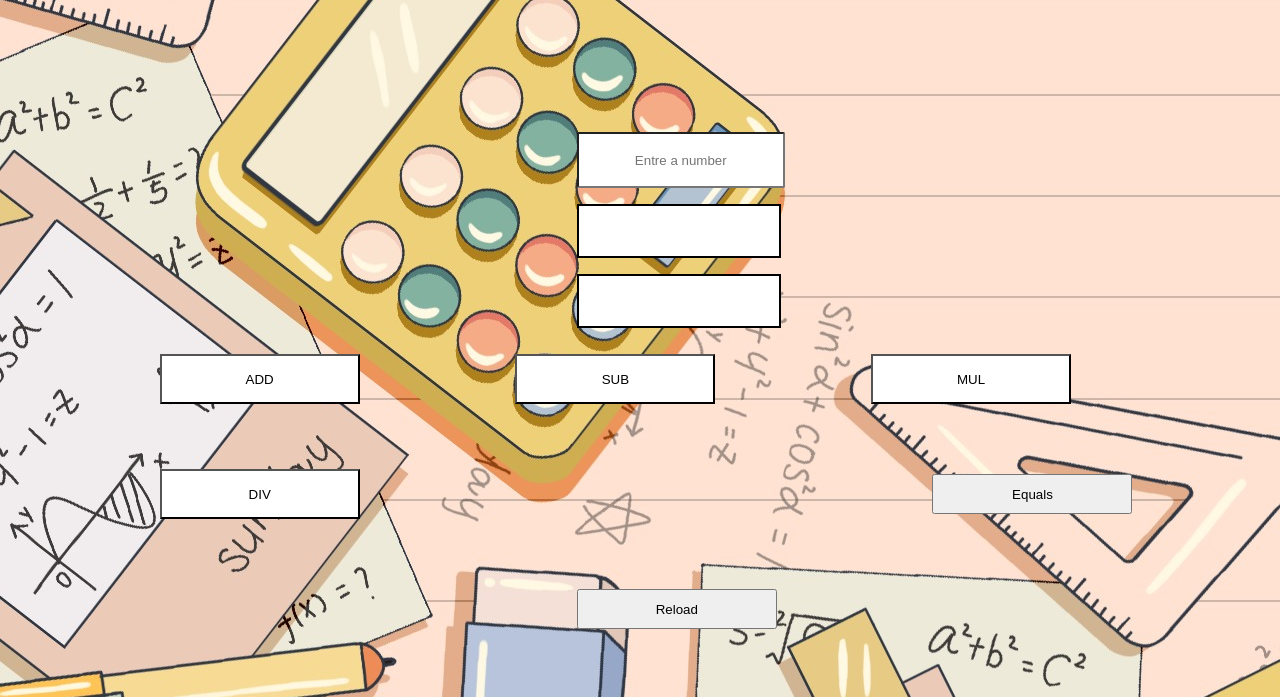
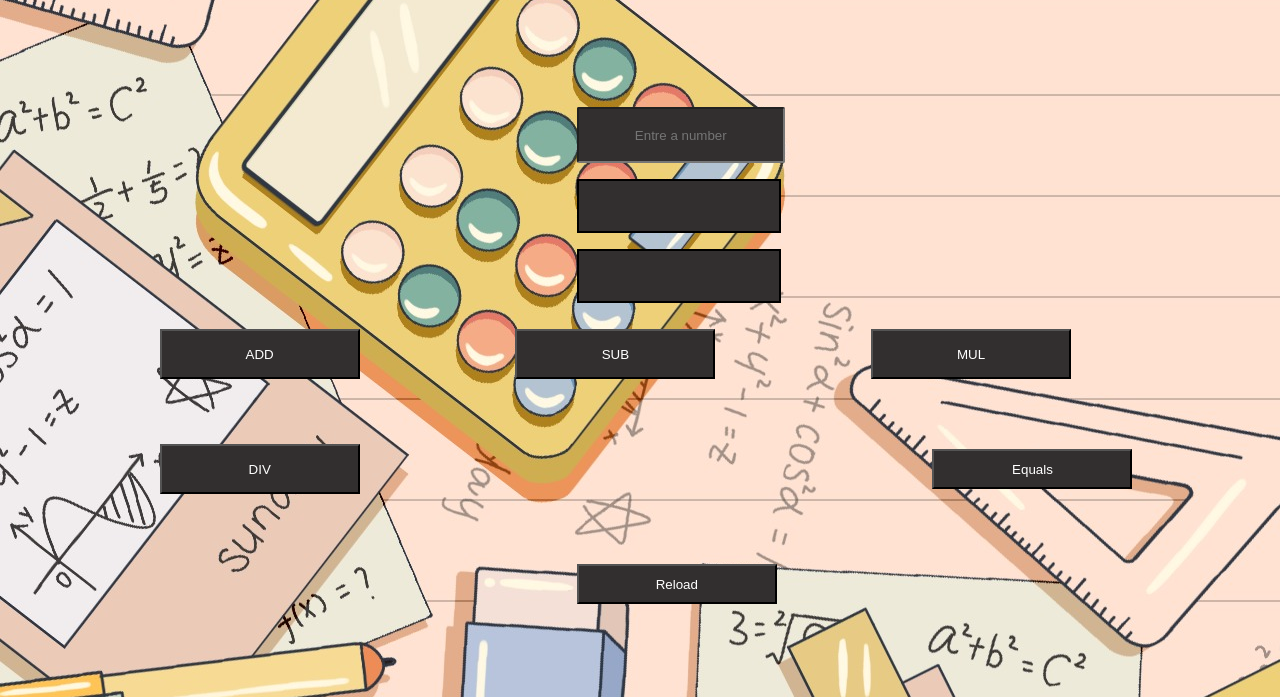
Before and after one commit to Keerthish17/One-line-Calculation, a plain HTML site: page index.html in a window 1280 px wide. Shown: the part 103-800 px from the top of the page. Drawn offline with Linux system fonts and the light colour scheme.

Commit message:
Update index.html

```diff
--- a/index.html
+++ b/index.html
@@ -31,22 +31,25 @@
 <style>
     body {
         background-color: rgb(78, 77, 77);
-        background-image: url(./bg.jpg);
+        background-image: url(bg.jpg);
     }
 
     #button {
         background-color: greenyellow;
-        color: black;
+
         width: 200px;
         height: 50px;
-        background-color: white;
+
 
         margin-left: 12%;
         margin-top: 10px;
+        background-color: rgb(50, 47, 47);
+        color: white;
     }
 
     #button2 {
-
+        background-color: rgb(50, 47, 47);
+        color: white;
         text-align: center;
         width: 200px;
         height: 40px;
@@ -57,6 +60,8 @@
     }
 
     #num1 {
+        background-color: rgb(50, 47, 47);
+        color: white;
         border-radius: 2px;
         text-align: center;
         margin-left: 45%;
@@ -68,30 +73,33 @@
 
 
     #operation {
+        background-color: rgb(50, 47, 47);
+        color: white;
         text-align: center;
-        color: rgb(5, 5, 5);
+
         border: 2px solid black;
         width: 200px;
         height: 50px;
         margin-left: 45%;
-        background-color: white;
+
 
     }
 
-    #result {
+    #result {background-color: rgb(50, 47, 47);
+        color: white;
         text-align: center;
         border: 2px solid black;
         width: 200px;
         height: 50px;
         margin-left: 45%;
-        background-color: white;
+
 
     }
 
     h1 {
         border-radius: 1px;
         text-align: center;
-        margin-top: 4%;
+        margin-top: 2%;
         color: rgb(177, 23, 23);
     }
 </style>
```
